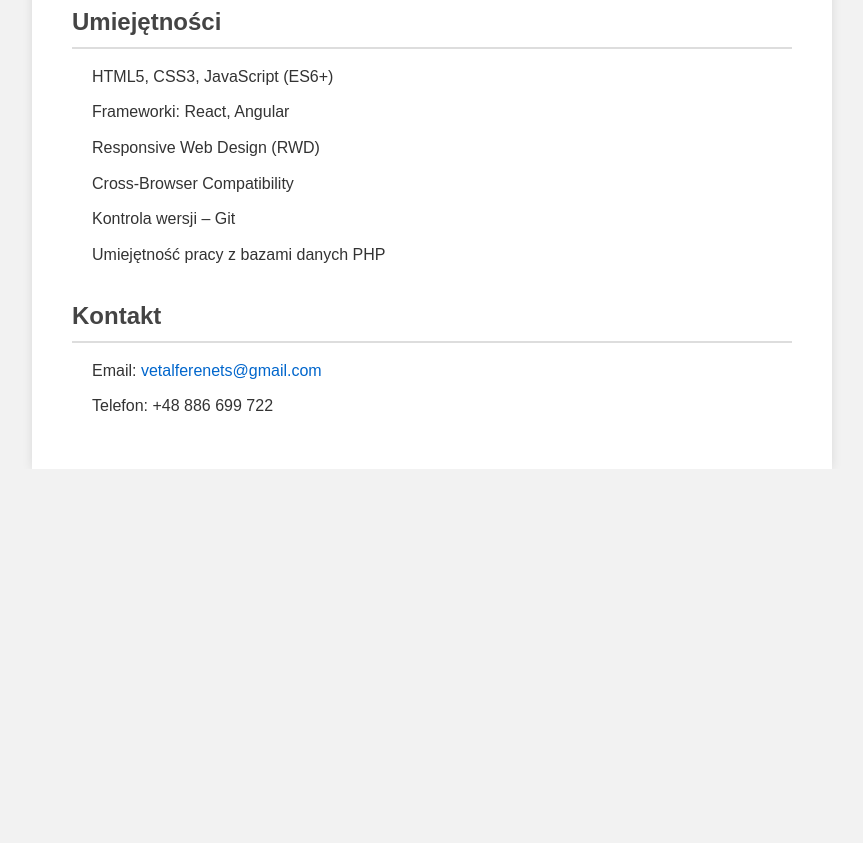
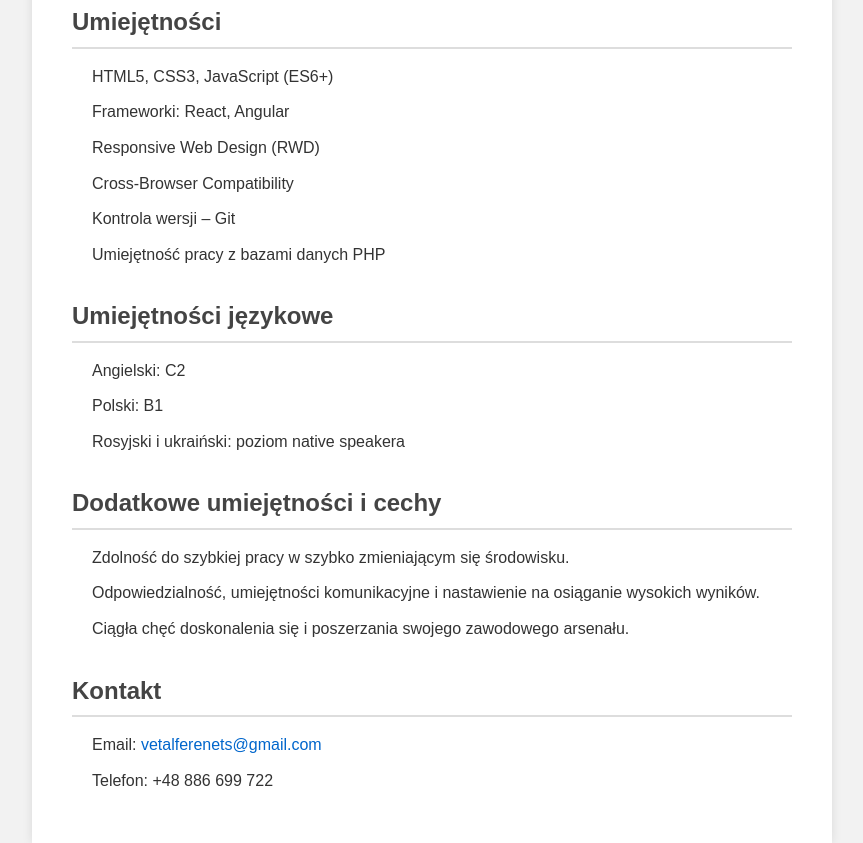
Before and after one commit to VetalFERENETS/CV-, a plain HTML site: page index.html in a window 1280 px wide. Shown: the part 698-1541 px from the top of the page, without its empty margins (208-1071 px from the left). Before the commit the page ends 1167 px from the top, so only its background shows below. Drawn offline with Linux system fonts and the light colour scheme.

Commit message:
Update index.html

```diff
--- a/index.html
+++ b/index.html
@@ -65,7 +65,24 @@
         <li>Umiejętność pracy z bazami danych PHP</li>
       </ul>
     </section>
-
+      <section class="skills">
+      <h3>Umiejętności językowe</h3>
+      <ul>
+        <li>Angielski: C2</li>
+        <li>Polski: B1</li>
+        <li>Rosyjski i ukraiński: poziom native speakera</li>
+      </ul>
+    </section>
+       <section class="skills">
+      <h3>Dodatkowe umiejętności i cechy</h3>
+      <ul>
+        <li>Zdolność do szybkiej pracy w szybko zmieniającym się środowisku.</li>
+        <li>
+Odpowiedzialność, umiejętności komunikacyjne i nastawienie na osiąganie wysokich wyników.</li>
+        <li>
+Ciągła chęć doskonalenia się i poszerzania swojego zawodowego arsenału.</li>
+      </ul>
+    </section>
     <section class="contact">
       <h3>Kontakt</h3>
       <ul>
```
